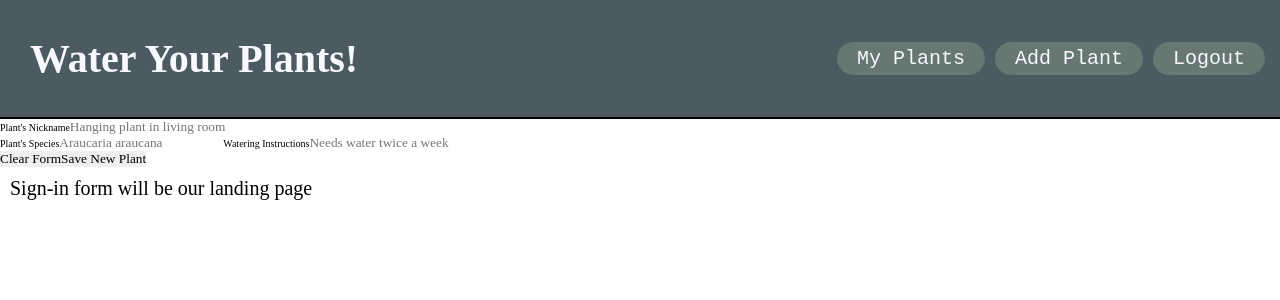
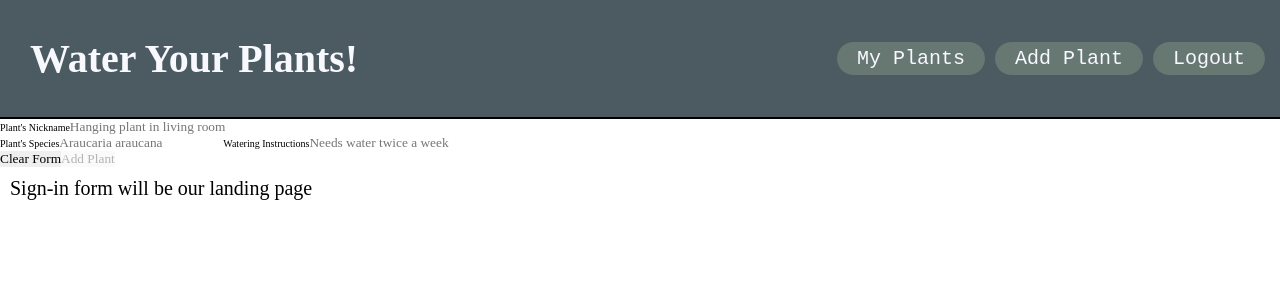
Before and after one commit to tdubs42/front-end, a React (Create React App) app in the folder plants/: page /add-plant in a window 1280 px wide. Shown: the top 300 px of the page. Built offline with nearby package versions, Linux system fonts and the light colour scheme.

Commit message:
yup is validating properly

```diff
--- a/plants/src/components/AddPlantForm/AddPlantForm.js
+++ b/plants/src/components/AddPlantForm/AddPlantForm.js
@@ -2,7 +2,7 @@
 import React from "react";
 
 const AddPlantForm = ( props ) => {
-    const { values, change, submit, errors } = props;
+    const { values, change, submit, errors, disabled } = props;
     const onSubmit                                     = evt => {
         evt.preventDefault(); // Stops default behavior of reloading browser window onClick
         submit();
@@ -22,10 +22,8 @@ const AddPlantForm = ( props ) => {
                 placeholder='Hanging plant in living room'
                 value={values.nickname}
                 onChange={onChange}
-                required
-                min='1'
             />
-            {errors.nickname.length < 2 && <p className="error">{errors.nickname}</p>}
+            <p className="error">{errors.nickname}</p>
 
             <label>Plant's Species</label>
             <input
@@ -43,13 +41,11 @@ const AddPlantForm = ( props ) => {
                 placeholder='Needs water twice a week'
                 value={values.h2oFrequency}
                 onChange={onChange}
-                required
-                min='4'
             />
-            {errors.h2oFrequency.length < 5 && <p className="error">{errors.h2oFrequency}</p>}
+            <p className="error">{errors.h2oFrequency}</p>
 
             <input type='reset' value='Clear Form' />
-            <input type='submit' value='Save New Plant' />
+            <button disabled={disabled}>Add Plant</button>
         </form>
     );
 };
--- a/plants/src/components/AddPlantForm/AddPlantFormHelperFunctions.js
+++ b/plants/src/components/AddPlantForm/AddPlantFormHelperFunctions.js
@@ -1,9 +1,22 @@
 // Remember your why
+import * as Yup                       from "yup";
 import React, { useEffect, useState } from "react";
 import axios                          from "axios";
-import * as Yup     from "yup";
-import AddPlantForm from "./AddPlantForm";
-import yupSchema         from "./yupSchema";
+import AddPlantForm                   from "./AddPlantForm";
+
+const yupSchema = Yup.object().shape( {
+                                          nickname: Yup
+                                              .string()
+                                              .required("Required")
+                                              .min( 2 ),
+                                          species: Yup
+                                              .string()
+                                              .max( 200 ),
+                                          h2oFrequency: Yup
+                                              .string()
+                                              .required( "How often do we need to water this one?" )
+                                              .min( 5 ),
+                                      } );
 
 const initialFormValues = {
     nickname: "",
@@ -11,43 +24,37 @@ const initialFormValues = {
     h2oFrequency: "",
 };
 
-const initialFormErrors = {
-    nickname: "",
-    species: "",
-    h2oFrequency: "",
-};
-
-const API = 'https://reqres.in/';
+const API = "http://fakeapi.jsonparseronline.com/posts";
 
 const AddPlantFormHelperFunctions = () => {
     const [plants, setPlants]         = useState( [] );
     const [formValues, setFormValues] = useState( initialFormValues );
-    const [formErrors, setFormErrors] = useState( initialFormErrors );
+    const [formErrors, setFormErrors] = useState( initialFormValues );
+    const [disabled, setDisabled]     = useState( true );
 
 // axios GET request
-    const getPlants = () => {
-        axios
-            .get( API )
-            .then( res => {
-                setPlants( res.data );
-            } )
-            .catch( err => {
-                debugger
-            } );
-    };
+//     const getPlants = () => {
+//         axios
+//             .get( API )
+//             .then( res => {
+//                 setPlants( res.data );
+//             } )
+//             .catch( err => {
+//                 debugger
+//             } );
+//     };
 
 // axios POST request
     const postNewPlant = () => {
-        console.log(plants);
-        // axios
-        //     .post( API )
-        //     .then( res => {
-        //         console.log(res.data);
-        //         setPlants( [...plants, res.data] );
-        //     } )
-        //     .catch( err => {
-        //         debugger;
-        //     } );
+        axios
+            .post( API )
+            .then( res => {
+                setPlants( [...plants, res.data] );
+                setFormValues( initialFormValues );
+            } )
+            .catch( err => {
+                debugger;
+            } );
     };
 
 // Uses Yup for form validation
@@ -55,7 +62,7 @@ const AddPlantFormHelperFunctions = () => {
         Yup
             .reach( yupSchema, name )
             .validate( value )
-            .then( valid => {
+            .then( () => {
                 setFormErrors( {
                                    ...formErrors,
                                    [name]: "",
@@ -67,6 +74,7 @@ const AddPlantFormHelperFunctions = () => {
                                    [name]: err.errors[0],
                                } );
             } );
+
         setFormValues( { ...formValues, [name]: value } );
     };
 
@@ -79,17 +87,24 @@ const AddPlantFormHelperFunctions = () => {
         };
 
         postNewPlant( newPlant );
-        setFormValues( initialFormValues );
     };
+
+    useEffect( () => {
+        yupSchema.isValid( formValues ).then( valid => {
+            setDisabled( !valid );
+        });
+    }, [formValues] )
+
 
     return (
         <AddPlantForm
-            values={plants}
+            values={formValues}
             change={inputChange}
             submit={formSubmit}
             errors={formErrors}
+            disabled={disabled}
         />
-    )
+    );
 };
 
 export default AddPlantFormHelperFunctions;
```
